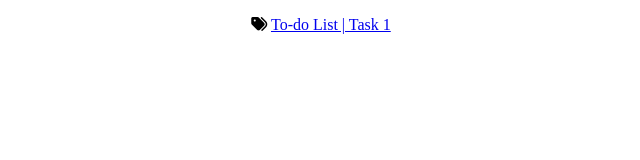
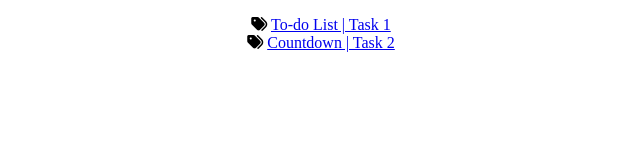
Before and after one commit to akshara-a/Codeclause_Internship, a plain HTML site: page index.html in a window 1280 px wide. Shown: the whole page, without its empty margins (319-959 px from the left). Drawn offline with Linux system fonts and the light colour scheme.

Commit message:
Update index.html

```diff
--- a/index.html
+++ b/index.html
@@ -11,6 +11,7 @@
 <body>
     <p style="text-align: center;">
         <i class="fas fa-tags"></i> <a href="To Do List/index.html"> To-do List | Task 1 </a><br/>
+        <i class="fas fa-tags"></i> <a href="Countdown/index.html"> Countdown | Task 2 </a><br/>
     </p>
 </body>
 </html>
```
